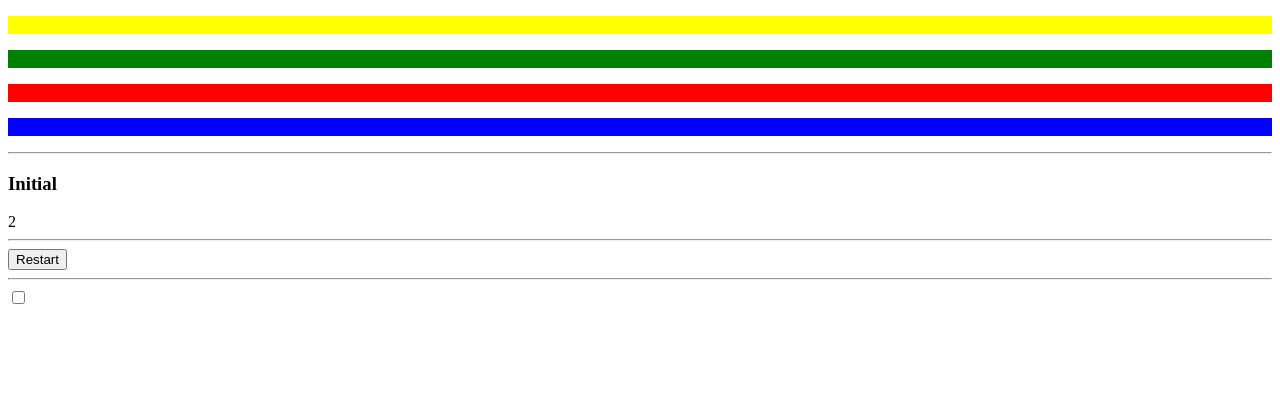
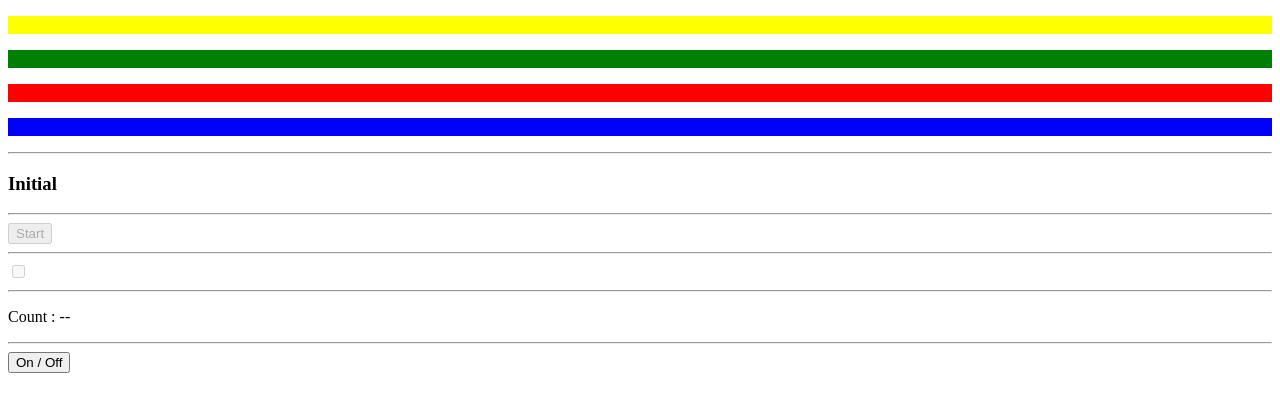
Before and after one commit to mentab/simon-game, an Angular app: page / in a window 1280 px wide. Shown: the top 412 px of the page. Built offline with nearby package versions, Linux system fonts and the light colour scheme.

Commit message:
add diverse user stories

```diff
--- a/src/app/game.service.ts
+++ b/src/app/game.service.ts
@@ -6,22 +6,33 @@ export class GameService {
 
   private _buttons: Button[];
   private _steps: number[];
+  private _on: boolean;
+  private _started: boolean;
 
   constructor() {
+    this._on = false;
+    this._started = false;
   }
 
-  initializeGame() {
+  initializeSteps() {
     this._steps = [];
+    this.addStep();
+  }
+
+  initializeButtons() {
     this._buttons = [];
     this._buttons.push(new Button(0, 'yellow', 'sound1'));
     this._buttons.push(new Button(1, 'green', 'sound2'));
     this._buttons.push(new Button(2, 'red', 'sound3'));
     this._buttons.push(new Button(3, 'blue', 'sound4'));
-    this.addStep();
   }
 
   addStep() {
     this._steps.push(Math.floor(Math.random() * 4));
+  }
+
+  stopGame() {
+    this._steps = null;
   }
 
   get buttons(): Button[] {
@@ -31,4 +42,20 @@ export class GameService {
   get steps(): number[] {
     return this._steps;
   }
+
+  get on(): boolean {
+    return this._on;
+  }
+
+  set on(value: boolean) {
+    this._on = value;
+  }
+
+  get started(): boolean {
+    return this._started;
+  }
+
+  set started(value: boolean) {
+    this._started = value;
+  }
 }
--- a/src/app/game/game.component.html
+++ b/src/app/game/game.component.html
@@ -7,9 +7,17 @@
 <h3>Initial</h3>
 <span *ngFor="let step of getSteps()">{{step}}</span>
 <hr>
-<button (click)="restart()">Restart</button>
+<button (click)="start()"
+        [disabled]="!getOn()">Start</button>
 <hr>
-<input type="checkbox" [checked]="strictMode" (change)="strictMode = !strictMode">
+<input type="checkbox"
+       [checked]="strictMode"
+       (change)="strictMode = !strictMode"
+       [disabled]="!getOn() || getStarted()">
+<hr>
+<p>Count : {{getSteps() ? getSteps().length : '--'}}</p>
+<hr>
+<button (click)="on()">On / Off</button>
 <audio id="sound1" src="https://s3.amazonaws.com/freecodecamp/simonSound1.mp3"></audio>
 <audio id="sound2" src="https://s3.amazonaws.com/freecodecamp/simonSound2.mp3"></audio>
 <audio id="sound3" src="https://s3.amazonaws.com/freecodecamp/simonSound3.mp3"></audio>
--- a/src/app/game/game.component.ts
+++ b/src/app/game/game.component.ts
@@ -20,8 +20,14 @@ export class GameComponent implements OnInit {
   }
 
   ngOnInit() {
-    this._gameService.initializeGame();
-    this.playSounds();
+    this._gameService.initializeButtons();
+  }
+
+  on() {
+    this._gameService.on = !this._gameService.on;
+    if (this._gameService.on === false) {
+      this._gameService.stopGame();
+    }
   }
 
   verifyButton(button: Button) {
@@ -40,7 +46,7 @@ export class GameComponent implements OnInit {
       console.log(this.strictMode);
       if (this.strictMode) {
         this.playError();
-        this.restart();
+        this.start();
       } else {
         this.playError();
         this.playSounds();
@@ -77,8 +83,9 @@ export class GameComponent implements OnInit {
     }
   }
 
-  restart() {
-    this._gameService.initializeGame();
+  start() {
+    this._gameService.started = true;
+    this._gameService.initializeSteps();
     this._currentStep = 0;
     this.playSounds();
   }
@@ -91,6 +98,14 @@ export class GameComponent implements OnInit {
     return this._gameService.steps;
   }
 
+  getOn(): boolean {
+    return this._gameService.on;
+  }
+
+  getStarted(): boolean {
+    return this._gameService.started;
+  }
+
   set strictMode(value: boolean) {
     this._strictMode = value;
   }
```
